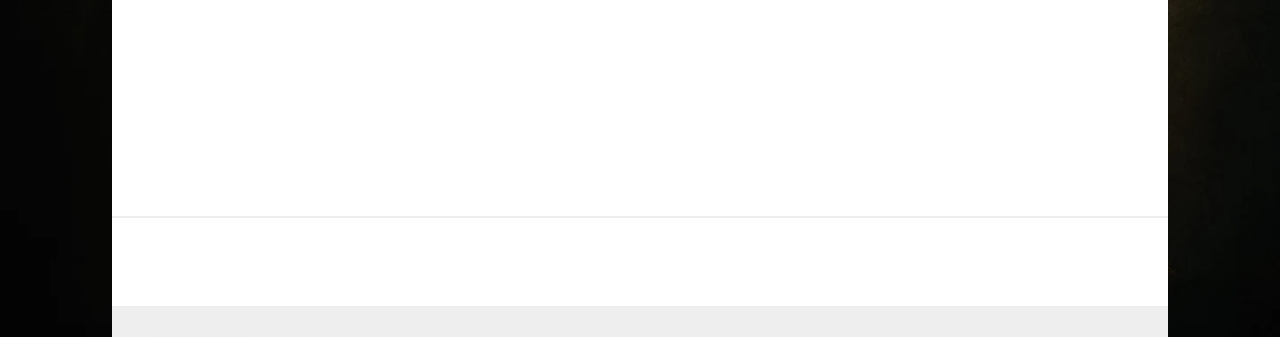
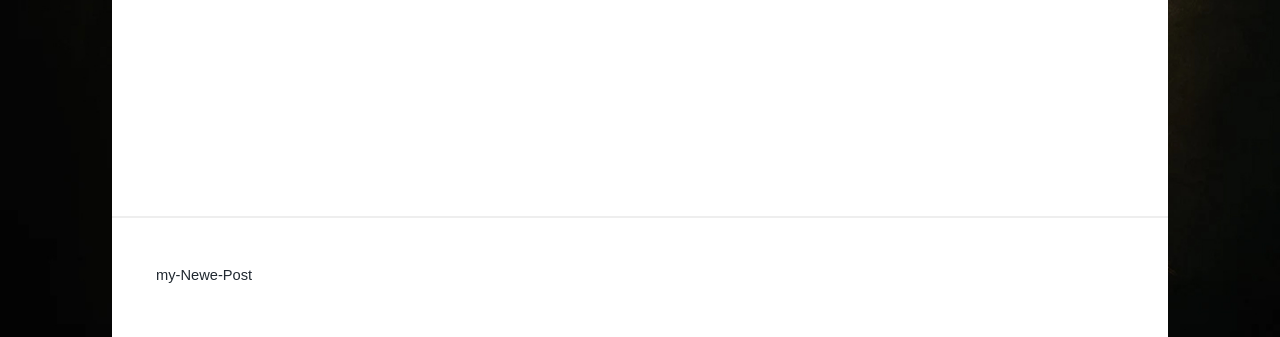
Before and after one commit to Tridu33/JLUIE_Society, a plain HTML site: page 2018/08/14/my-Newe-Post/index.html in a window 1280 px wide. Shown: the part 444-781 px from the top of the page. Drawn offline with nearby package versions, Linux system fonts and the light colour scheme; some packages are replaced by stand-ins of ours; a script that the page names is missing.

Commit message:
Docs updated: 2018-08-13 23:07:03)

```diff
--- a/2018/08/14/my-Newe-Post/index.html
+++ b/2018/08/14/my-Newe-Post/index.html
@@ -156,6 +156,7 @@
             </div>
             <!-- Post -->
             <div class="typo" style="padding: 3rem;">
+                <p>my-Newe-Post</p>
 
             </div>
 
```
